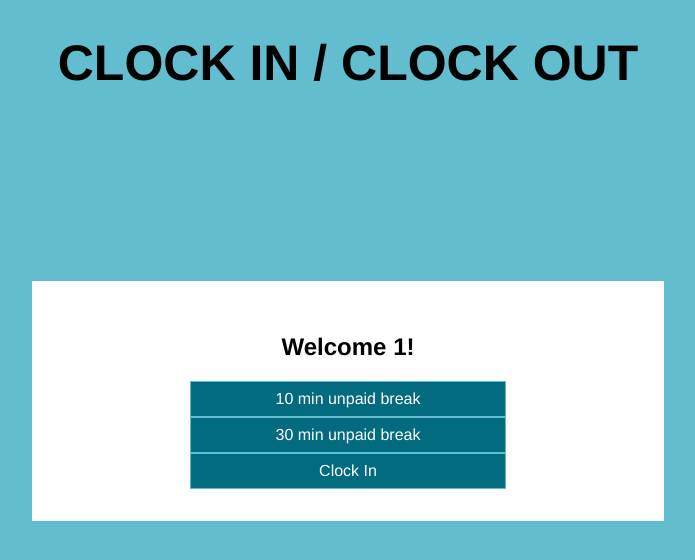
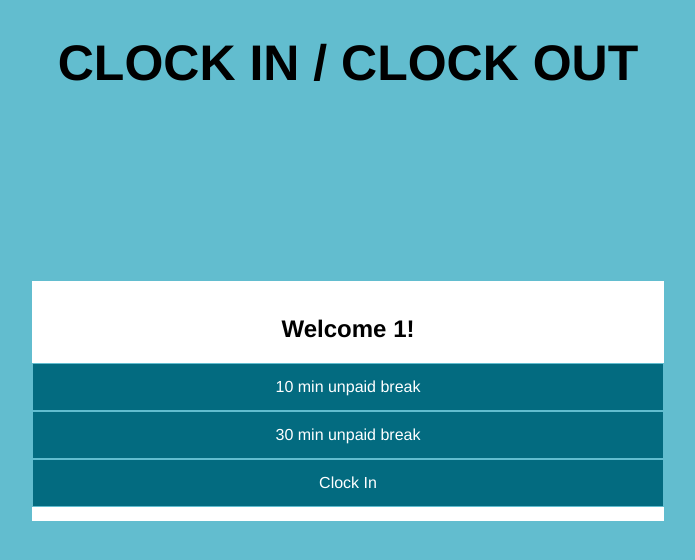
Before and after one commit to Nikhil-Naikar/Clock-In-Clock-Out, a Vue app in the folder frontend/: page /main/1 in a window 1280 px wide. Shown: the top 560 px of the page, without its empty margins (292-987 px from the left). Built offline with nearby package versions, Linux system fonts and the light colour scheme.

Commit message:
Update BaseButton.vue

```diff
--- a/frontend/src/components/ui/BaseButton.vue
+++ b/frontend/src/components/ui/BaseButton.vue
@@ -30,7 +30,7 @@ button:active {
 }
 
 .big-buttons {
-    width: 50%;
-    height: 15%;
+    width: 100%;
+    height: 20%;
 }
 </style>
```
